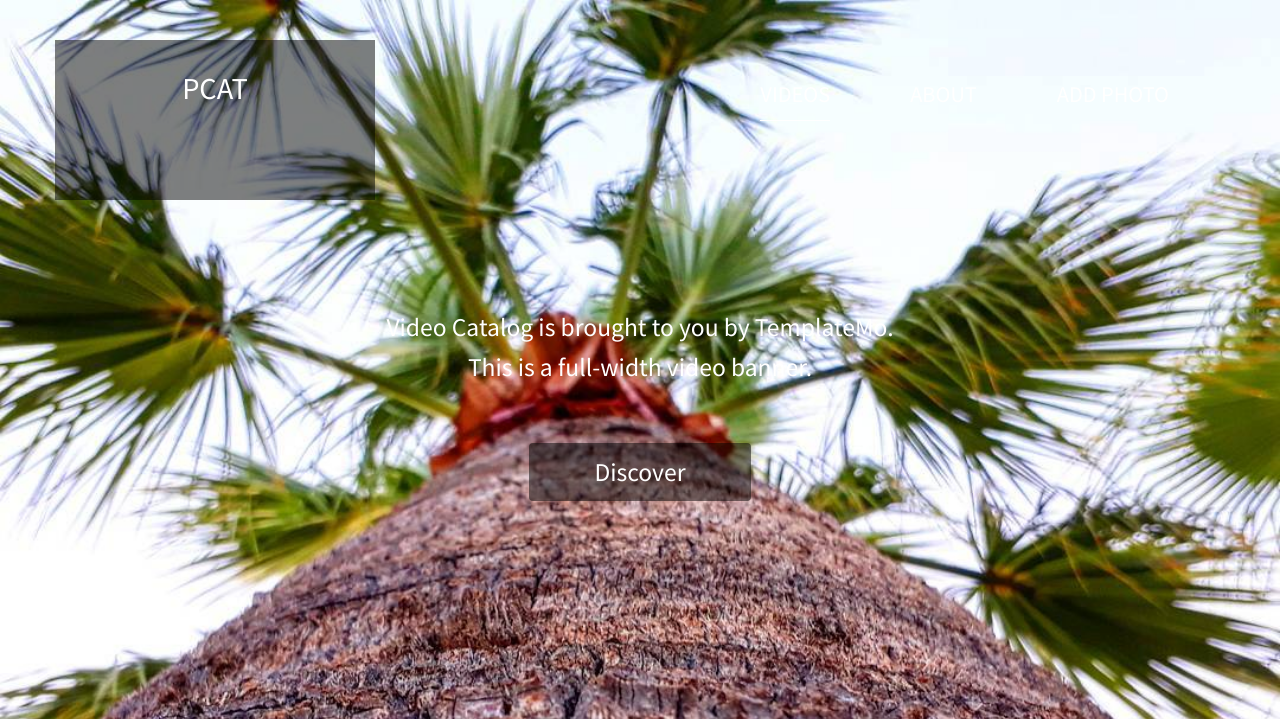
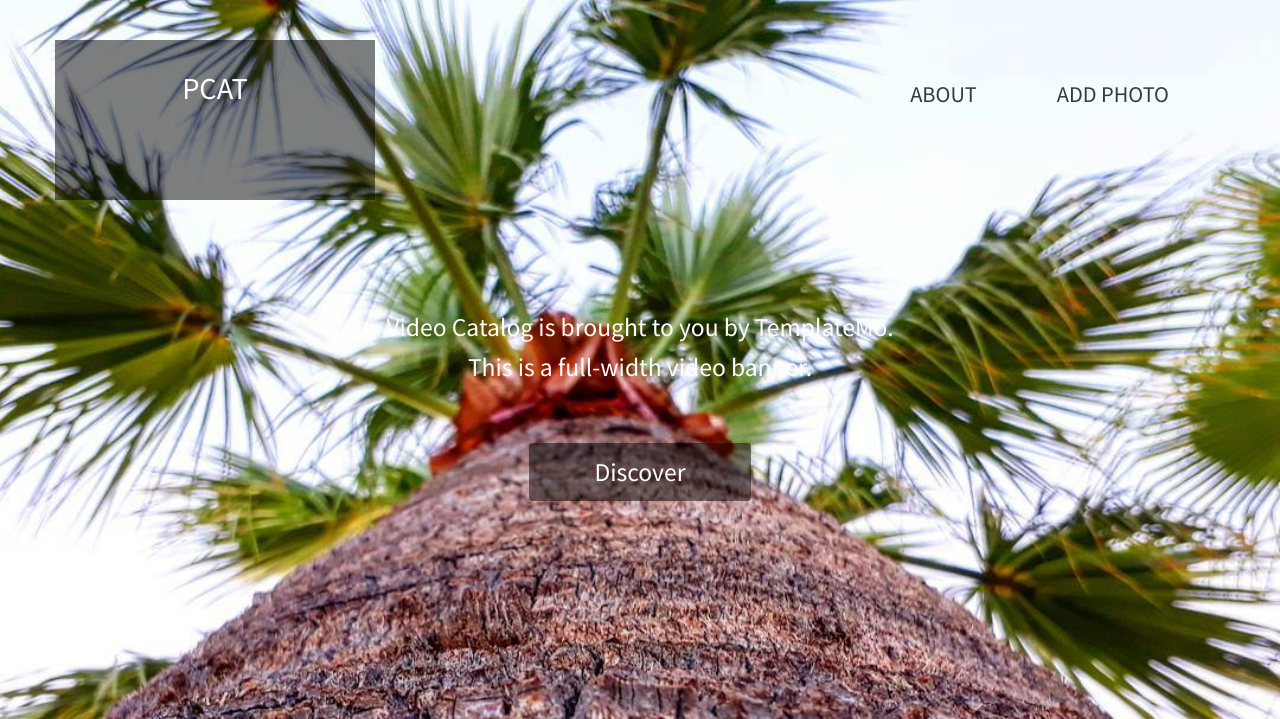
Before and after one commit to Atakatom/PCAT, a Node server app: page / in a window 1280 px wide. Shown: the top 719 px of the page. Run offline with Node 20, Linux system fonts and the light colour scheme; data that the repository does not hold is empty; some libraries are stand-ins or nearby versions.

Commit message:
Changed the color of navigation

```diff
--- a/public/css/templatemo-video-catalog.css
+++ b/public/css/templatemo-video-catalog.css
@@ -75,7 +75,7 @@ h2, p { color: #666666; }
 .tm-text-secondary { color: #3CAFAF; }
 
 .tm-nav-link {
-    color: white;
+    color: #343a40;
     font-size: 1.4rem;
 }
 
--- a/views/partials/_navigation.ejs
+++ b/views/partials/_navigation.ejs
@@ -21,9 +21,6 @@
                         </button>
                         <div class="collapse navbar-collapse tm-nav" id="navbar-nav">
                             <ul class="navbar-nav text-uppercase">
-                                <li class="nav-item active">
-                                    <a class="nav-link tm-nav-link" href="/">Videos <span class="sr-only">(current)</span></a>
-                                </li>
                                 <li class="nav-item">
                                     <a class="nav-link tm-nav-link" href="/about">About</a>
                                 </li>
```
